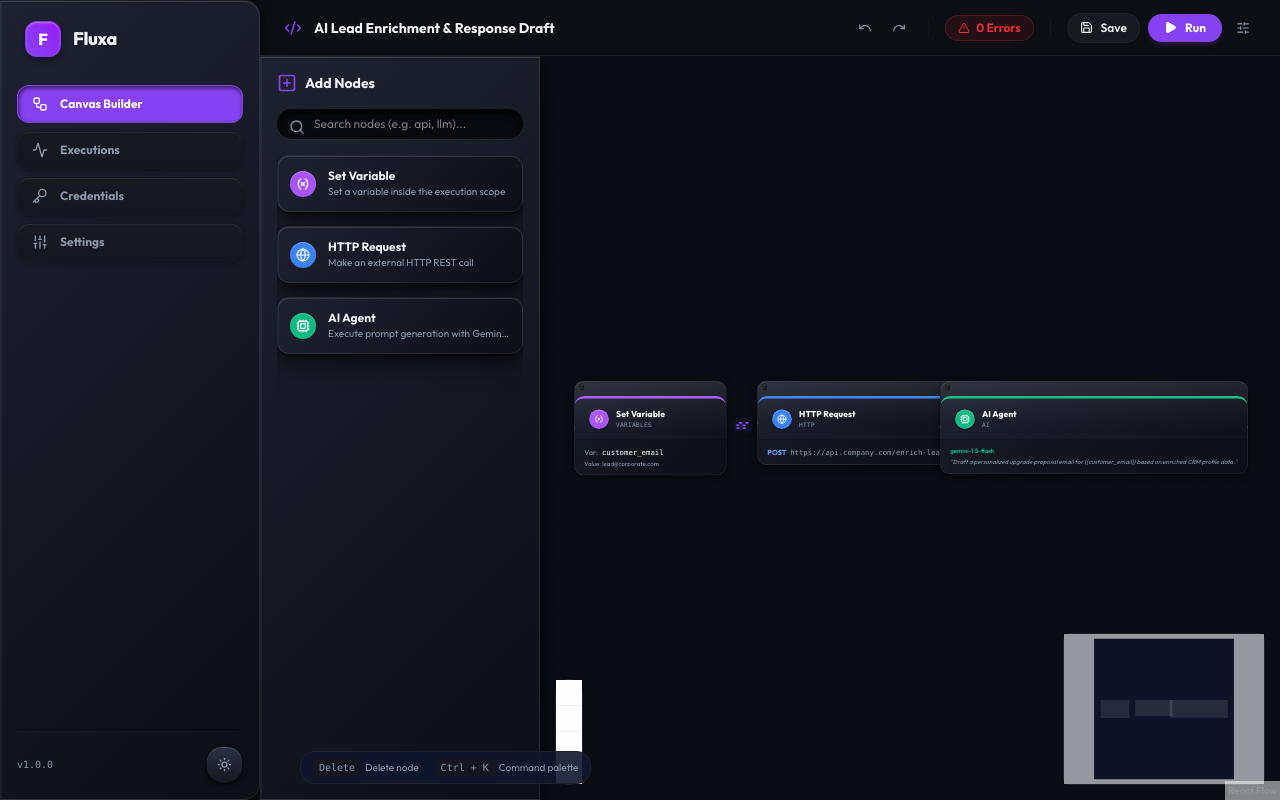
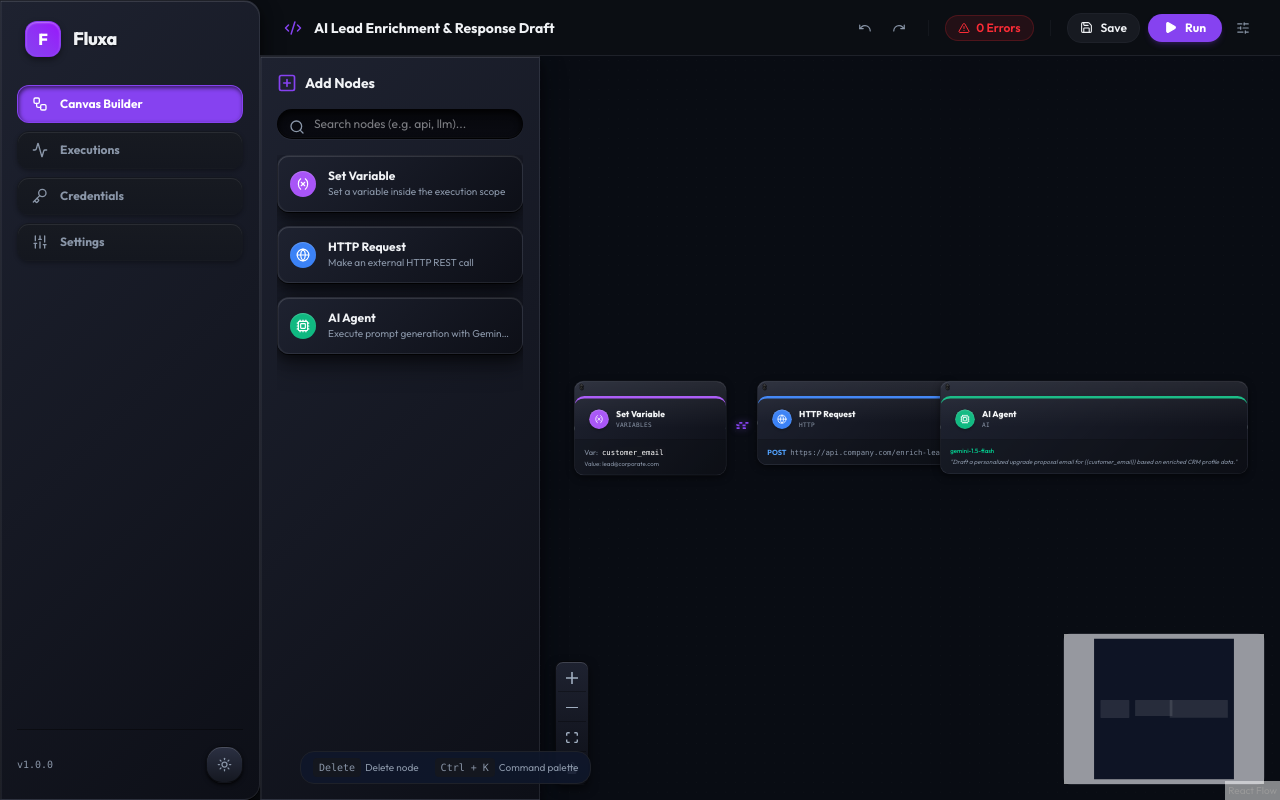
Before and after one commit to hassan1324sa/inode, a React (Vite) app in the folder frontend/: page / in a window 1280 px wide. Built offline with nearby package versions, Linux system fonts and the light colour scheme.

Commit message:
fix: make shortcuts layout-independent and style React Flow controls panel to match dark skeuomorphism

```diff
--- a/frontend/src/features/builder/presentation/components/CommandPalette.tsx
+++ b/frontend/src/features/builder/presentation/components/CommandPalette.tsx
@@ -10,11 +10,11 @@ export const CommandPalette: React.FC = () => {
 
   React.useEffect(() => {
     const handleKeyDown = (e: KeyboardEvent) => {
-      if ((e.ctrlKey || e.metaKey) && e.key === 'k') {
+      if ((e.ctrlKey || e.metaKey) && (e.key.toLowerCase() === 'k' || e.code === 'KeyK')) {
         e.preventDefault();
         setCommandPaletteOpen(!commandPaletteOpen);
       }
-      if (e.key === 'Escape') {
+      if (e.key === 'Escape' || e.code === 'Escape') {
         setCommandPaletteOpen(false);
       }
     };
--- a/frontend/src/features/builder/presentation/components/FlowCanvas.tsx
+++ b/frontend/src/features/builder/presentation/components/FlowCanvas.tsx
@@ -75,16 +75,33 @@ export const FlowCanvas: React.FC = () => {
     selectNode(null);
   }, [selectNode]);
 
-  // Keyboard Delete node handler
+  // Keyboard Delete & Undo/Redo handler
   React.useEffect(() => {
     const handleKeyDown = (e: KeyboardEvent) => {
-      if (e.key === 'Delete' || e.key === 'Backspace') {
+      // Don't trigger if typing in fields
+      if (document.activeElement?.tagName === 'INPUT' || document.activeElement?.tagName === 'TEXTAREA' || document.activeElement?.getAttribute('contenteditable') === 'true') {
+        return;
+      }
+
+      // Delete Node
+      if (e.key === 'Delete' || e.key === 'Backspace' || e.code === 'Delete' || e.code === 'Backspace') {
         const activeId = useWorkflowProjection.getState().selectedNodeId;
-        // Don't trigger if typing in fields
-        if (activeId && document.activeElement?.tagName !== 'INPUT' && document.activeElement?.tagName !== 'TEXTAREA') {
+        if (activeId) {
           CommandBus.dispatch(new DeleteNodeCommand(activeId));
           selectNode(null);
         }
+      }
+
+      // Undo (Ctrl+Z)
+      if ((e.ctrlKey || e.metaKey) && (e.key.toLowerCase() === 'z' || e.code === 'KeyZ')) {
+        e.preventDefault();
+        CommandBus.undo();
+      }
+
+      // Redo (Ctrl+Y)
+      if ((e.ctrlKey || e.metaKey) && (e.key.toLowerCase() === 'y' || e.code === 'KeyY')) {
+        e.preventDefault();
+        CommandBus.redo();
       }
     };
     window.addEventListener('keydown', handleKeyDown);
--- a/frontend/src/index.css
+++ b/frontend/src/index.css
@@ -301,6 +301,45 @@ input:checked + .tactile-switch .tactile-switch-thumb {
   box-shadow:
     0 0 6px #f59e0b,
     0 0 15px rgba(245, 158, 11, 0.6),
-    inset 0 1px 1px rgba(255,255,255,0.6);
+    inset 0 1px 1px rgba(255, 255, 255, 0.6);
   border: 1px solid #b45309;
 }
+
+/* React Flow Controls Panel Skeuomorphic Styles */
+.react-flow__controls {
+  background: linear-gradient(180deg, #1e2230 0%, #0d0f17 100%) !important;
+  border: 1px solid rgba(0, 0, 0, 0.6) !important;
+  border-radius: 8px !important;
+  box-shadow:
+    inset 0 1px 0 rgba(255, 255, 255, 0.15),
+    0 4px 10px rgba(0, 0, 0, 0.5) !important;
+  display: flex !important;
+  flex-direction: column !important;
+  gap: 2px !important;
+  overflow: hidden !important;
+  padding: 2px !important;
+}
+
+.react-flow__controls-button {
+  background: transparent !important;
+  border: none !important;
+  border-bottom: 1px solid rgba(0, 0, 0, 0.3) !important;
+  color: #a0aec0 !important;
+  fill: #a0aec0 !important;
+  transition: all 0.1s ease !important;
+  width: 28px !important;
+  height: 28px !important;
+  display: flex !important;
+  align-items: center !important;
+  justify-content: center !important;
+}
+
+.react-flow__controls-button:hover {
+  background: rgba(255, 255, 255, 0.08) !important;
+  color: hsl(var(--primary)) !important;
+  fill: hsl(var(--primary)) !important;
+}
+
+.react-flow__controls-button svg {
+  fill: currentColor !important;
+}
```
